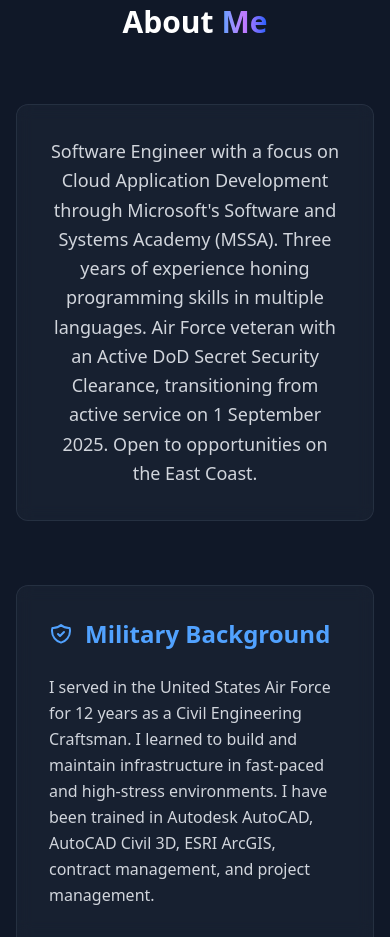
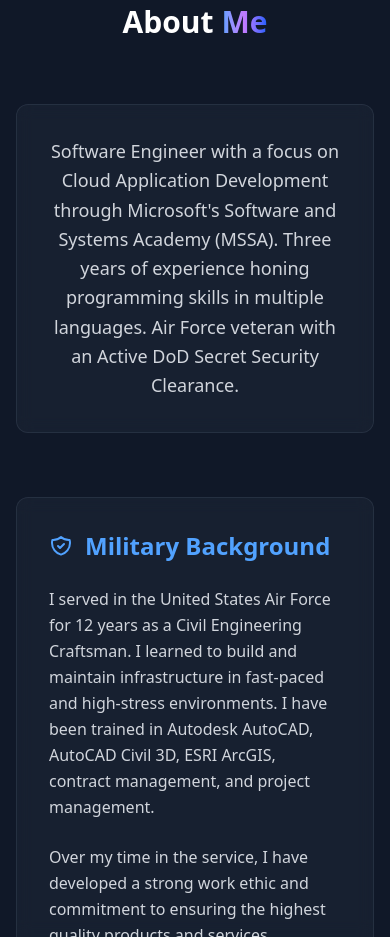
Before and after one commit to AndrewBazen/AndrewBazen.github.io, a React (Vite) app in the folder my-portfolio/: page / in a window 390 px wide. Shown: the part 920-1857 px from the top of the page. Built offline with nearby package versions, Linux system fonts and the light colour scheme.

Commit message:
Update About component: remove transition date from personal description for clarity. Comment out mobile CTA button in Navbar for future updates.

```diff
--- a/my-portfolio/src/components/About.jsx
+++ b/my-portfolio/src/components/About.jsx
@@ -65,8 +65,8 @@ export default function About() {
         >
           <div className="bg-gray-800/50 backdrop-blur-sm border border-gray-700/50 rounded-xl p-8">
             <p className="text-gray-300 text-lg leading-relaxed text-center max-w-5xl mx-auto">
-              Software Engineer with a focus on Cloud Application Development through Microsoft's Software and Systems Academy (MSSA). Three years of experience honing programming skills in multiple languages. Air Force veteran with an Active DoD Secret Security Clearance, transitioning from active service on 1 September 2025. Open to opportunities on the East Coast.
-            </p>
+              Software Engineer with a focus on Cloud Application Development through Microsoft's Software and Systems Academy (MSSA). Three years of experience honing programming skills in multiple languages. Air Force veteran with an Active DoD Secret Security Clearance.
+           </p>
           </div>
         </motion.div>
 
--- a/my-portfolio/src/components/Navbar.jsx
+++ b/my-portfolio/src/components/Navbar.jsx
@@ -180,7 +180,7 @@ export default function Navbar() {
               ))}
 
               {/* Mobile CTA Button */}
-              <motion.a
+              {/* <motion.a
                 href="/#contact"
                 className="block bg-gradient-to-r from-blue-600 to-purple-600 text-white px-6 py-3 rounded-lg font-medium text-center transition-all duration-150 ease-out hover:from-blue-500 hover:to-purple-500 mt-6"
                 initial={{ opacity: 0, scale: 0.8 }}
@@ -191,7 +191,7 @@ export default function Navbar() {
                 onClick={() => setOpen(false)}
               >
                 Hire Me
-              </motion.a>
+              </motion.a> */}
             </div>
           </motion.div>
         )}
```
